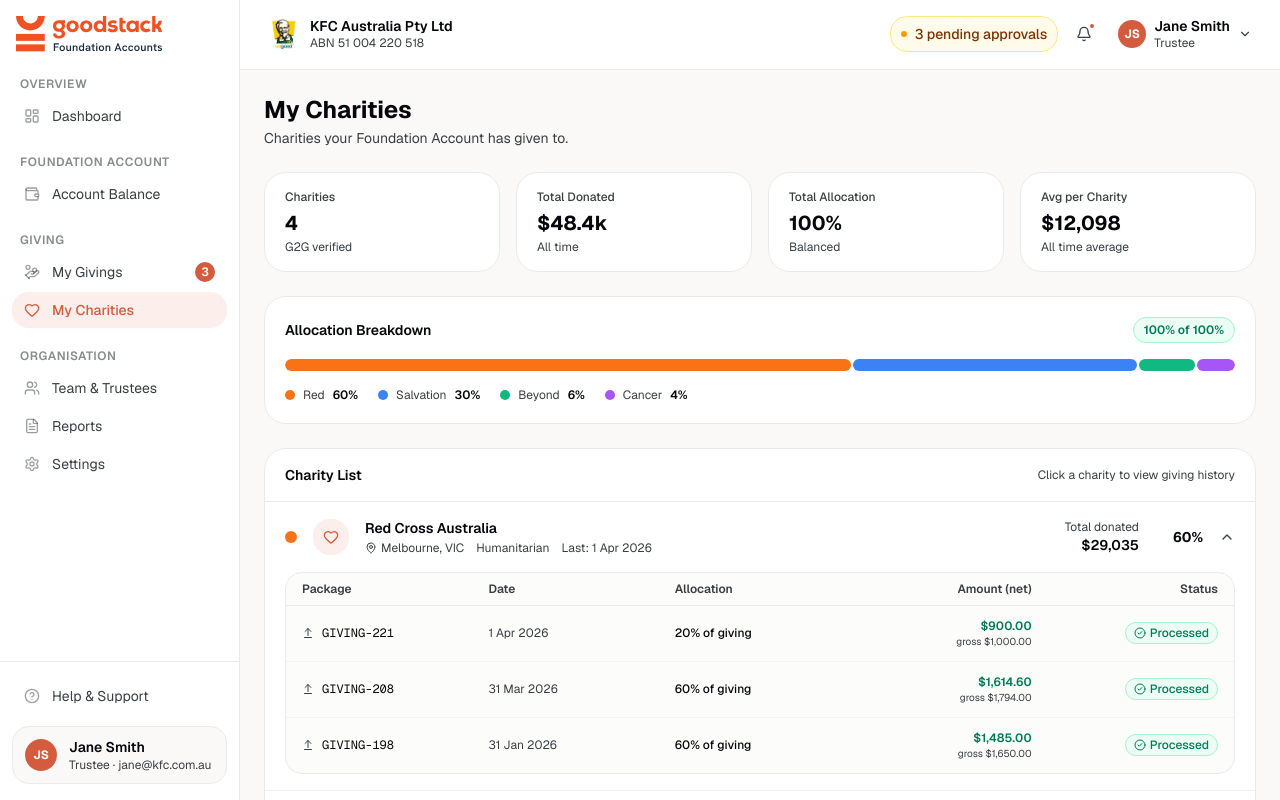
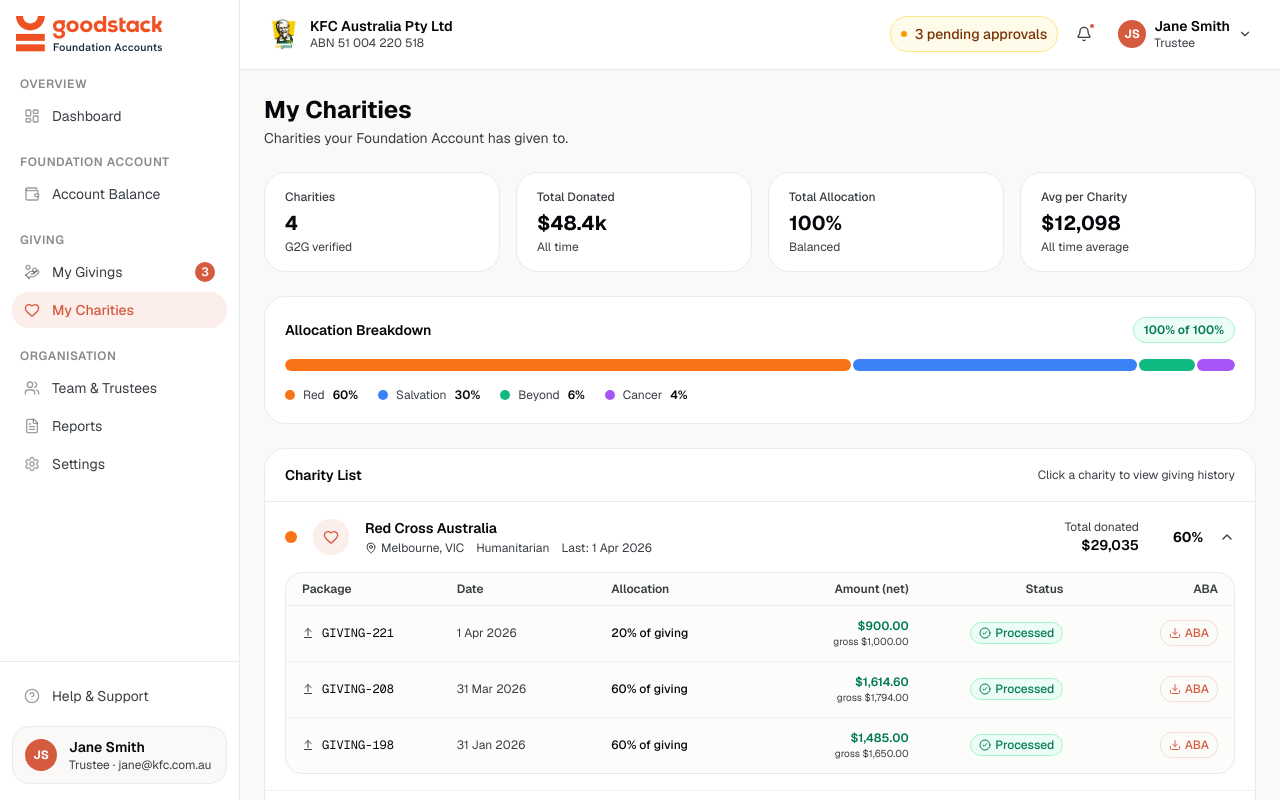
Before and after one commit to EmpiteYomal/g2g-foundation-accounts-customer-portal, a Next.js app: page /dashboard/charities in a window 1280 px wide. Both pictures are taken after a click on the button 760 px from the left and 536 px from the top of the page. Built offline with nearby package versions, Linux system fonts and the light colour scheme.

Commit message:
ABA file download added to processed transactions

```diff
--- a/src/components/dashboard/MyCharitiesPage.tsx
+++ b/src/components/dashboard/MyCharitiesPage.tsx
@@ -11,7 +11,9 @@
   CheckCircle2,
   Clock,
   RefreshCw,
+  Download,
 } from "lucide-react";
+import { downloadABA } from "@/lib/abaDownload";
 
 // ─── Types ────────────────────────────────────────────────────────────────────
 
@@ -75,7 +77,7 @@
 
 // ─── Charity row ──────────────────────────────────────────────────────────────
 
-function CharityRow({ charity, color }: { charity: MyCharity; color: string }) {
+function CharityRow({ charity, color }: { charity: MyCharity; color: string; }) {
   const [expanded, setExpanded] = useState(false);
   const history = GIVING_HISTORY[charity.id] ?? [];
 
@@ -137,18 +139,19 @@
                 <p className="text-xs text-muted-foreground text-center py-6">No giving history yet.</p>
               ) : (
                 <>
-                  <div className="grid grid-cols-5 gap-4 px-4 py-2 border-b border-border">
+                  <div className="grid grid-cols-6 gap-3 px-4 py-2 border-b border-border">
                     <p className="text-xs font-semibold text-muted-foreground">Package</p>
                     <p className="text-xs font-semibold text-muted-foreground">Date</p>
                     <p className="text-xs font-semibold text-muted-foreground">Allocation</p>
                     <p className="text-xs font-semibold text-muted-foreground text-right">Amount (net)</p>
                     <p className="text-xs font-semibold text-muted-foreground text-right">Status</p>
+                    <p className="text-xs font-semibold text-muted-foreground text-right">ABA</p>
                   </div>
                   {history.map((r) => {
                     const s = statusConfig[r.status];
                     const StatusIcon = s.icon;
                     return (
-                      <div key={r.packageId + r.date} className="grid grid-cols-5 gap-4 px-4 py-3 border-b border-border/50 last:border-0 items-center">
+                      <div key={r.packageId + r.date} className="grid grid-cols-6 gap-3 px-4 py-3 border-b border-border/50 last:border-0 items-center">
                         <div className="flex items-center gap-2">
                           <ArrowUpFromLine className="w-3 h-3 text-muted-foreground flex-shrink-0" />
                           <span className="text-xs font-mono text-foreground">{r.packageId}</span>
@@ -164,6 +167,21 @@
                             <StatusIcon className="w-3 h-3" />
                             {s.label}
                           </span>
+                        </div>
+                        <div className="flex justify-end">
+                          {r.status === "processed" ? (
+                            <button
+                              type="button"
+                              onClick={() => downloadABA({ packageId: r.packageId, charityName: charity.name, netAmount: r.netAmount })}
+                              title="Download ABA file"
+                              className="inline-flex items-center gap-1 text-xs font-medium text-primary hover:text-primary/80 hover:bg-primary/5 px-2 py-1 rounded-lg transition-colors border border-primary/20 hover:border-primary/40"
+                            >
+                              <Download className="w-3 h-3" />
+                              ABA
+                            </button>
+                          ) : (
+                            <span className="text-xs text-muted-foreground/40">—</span>
+                          )}
                         </div>
                       </div>
                     );
--- a/src/components/dashboard/PendingDisbursementsPage.tsx
+++ b/src/components/dashboard/PendingDisbursementsPage.tsx
@@ -21,7 +21,9 @@
   CalendarDays,
   Repeat,
   ShieldCheck,
+  Download,
 } from "lucide-react";
+import { downloadABA } from "@/lib/abaDownload";
 import { Button } from "@/components/ui/button";
 import { Input } from "@/components/ui/input";
 import { Label } from "@/components/ui/label";
@@ -748,6 +750,19 @@
                             <CIcon className="w-3 h-3" />
                             {cCfg.label}
                           </span>
+                          {line.status === "processed" && (
+                            <div className="pt-1">
+                              <button
+                                type="button"
+                                onClick={() => downloadABA({ packageId: pkg.id, charityName: line.charity, netAmount: line.netAmount })}
+                                title="Download ABA file"
+                                className="inline-flex items-center gap-1.5 text-xs font-medium text-primary hover:text-primary/80 hover:bg-primary/5 px-2.5 py-1 rounded-lg transition-colors border border-primary/20 hover:border-primary/40"
+                              >
+                                <Download className="w-3 h-3" />
+                                Download ABA
+                              </button>
+                            </div>
+                          )}
                         </div>
                       </div>
                     </div>
--- /dev/null
+++ b/src/lib/abaDownload.ts
@@ -0,0 +1,160 @@
+/**
+ * Generates and downloads an ABA (Australian Banking Association) file
+ * for a single processed fund transfer to a charity.
+ *
+ * ABA file spec: DE/NAB standard (fixed-width 120-char records)
+ * Record types: 0 = header, 1 = detail, 7 = file total
+ */
+
+function pad(str: string, len: number, char = " ", right = false): string {
+  const s = String(str).slice(0, len);
+  const padding = char.repeat(len - s.length);
+  return right ? padding + s : s + padding;
+}
+
+function padRight(str: string, len: number, char = " "): string {
+  return pad(str, len, char, true);
+}
+
+function formatABADate(): string {
+  const d = new Date();
+  const dd = String(d.getDate()).padStart(2, "0");
+  const mm = String(d.getMonth() + 1).padStart(2, "0");
+  const yy = String(d.getFullYear()).slice(2);
+  return `${dd}${mm}${yy}`;
+}
+
+function centsStr(amount: number, len: number): string {
+  const cents = Math.round(amount * 100);
+  return String(cents).padStart(len, "0");
+}
+
+export type ABATransactionParams = {
+  /** The giving package ID e.g. GIVING-221 */
+  packageId: string;
+  /** Charity name */
+  charityName: string;
+  /** Net amount transferred (AUD) */
+  netAmount: number;
+  /** Charity BSB (use a placeholder if unknown) */
+  charityBsb?: string;
+  /** Charity account number (placeholder if unknown) */
+  charityAccount?: string;
+};
+
+export function downloadABA(params: ABATransactionParams): void {
+  const {
+    packageId,
+    charityName,
+    netAmount,
+    charityBsb = "032-085",      // placeholder BSB
+    charityAccount = "123456789", // placeholder account
+  } = params;
+
+  const date = formatABADate();
+  const description = pad(`G2G ${packageId}`, 12);
+
+  // ── Record 0: File header (120 chars) ────────────────────────────────────────
+  // pos 1      : record type "0"
+  // pos 2-18   : BSB + account (blank for header)
+  // pos 19-20  : reserved (blank)
+  // pos 21-22  : sequence number
+  // pos 23-25  : bank abbreviation
+  // pos 26-32  : reserved
+  // pos 33-58  : user name (26 chars)
+  // pos 59-64  : user ID (APCA number, 6 digits)
+  // pos 65-76  : file description (12 chars)
+  // pos 77-82  : date (DDMMYY)
+  // pos 83-86  : time (blank — optional)
+  // pos 87-120 : reserved blanks
+  const header =
+    "0" +
+    "      " +               // BSB (blank for header)
+    "         " +            // account (blank)
+    "  " +                   // reserved
+    "01" +                   // sequence
+    "GST" +                  // bank abbreviation (Goodstack)
+    "       " +              // reserved
+    pad("GOODSTACK FA", 26) +
+    "977777" +               // APCA user ID (placeholder)
+    description +
+    date +
+    "    " +                 // time (optional)
+    " ".repeat(36);          // reserved
+
+  // ── Record 1: Detail transaction (120 chars) ──────────────────────────────────
+  // pos 1      : record type "1"
+  // pos 2-8    : BSB "032-085"
+  // pos 9-17   : account number (right-justified, blank-filled)
+  // pos 18     : indicator (blank = standard, W/X/Y/Z = withholding)
+  // pos 19-20  : transaction code "50" = credit
+  // pos 21-28  : amount in cents (8 digits)
+  // pos 29-54  : title of account (26 chars)
+  // pos 55-79  : lodgement ref (18 chars — right filled)
+  // pos 80-87  : trace BSB
+  // pos 88-96  : trace account
+  // pos 97-112 : remitter name (16 chars)
+  // pos 113-120: withholding tax (8 zeros if none)
+  const bsbFormatted = charityBsb.replace(/[^0-9]/g, "").slice(0, 6);
+  const bsbStr = `${bsbFormatted.slice(0, 3)}-${bsbFormatted.slice(3)}`;
+  const acctStr = padRight(charityAccount.replace(/\s/g, "").slice(0, 9), 9);
+  const amountStr = centsStr(netAmount, 8);
+  const accountTitle = pad(charityName.slice(0, 26), 26);
+  const lodgementRef = pad(packageId.slice(0, 18), 18);
+  const traceBsb = "032-085";
+  const traceAcct = padRight("999999999", 9);
+  const remitter = pad("GOODSTACK FA", 16);
+
+  const detail =
+    "1" +
+    bsbStr +
+    acctStr +
+    " " +      // indicator
+    "50" +     // credit transaction code
+    amountStr +
+    accountTitle +
+    lodgementRef +
+    traceBsb +
+    traceAcct +
+    remitter +
+    "00000000"; // withholding tax (zero)
+
+  // ── Record 7: File total (120 chars) ─────────────────────────────────────────
+  // pos 1      : record type "7"
+  // pos 2-8    : "999-999"
+  // pos 9-17   : blank
+  // pos 18-26  : net total (9 digits, right-justified)
+  // pos 27-35  : credit total (9 digits)
+  // pos 36-44  : debit total (9 digits, zeros)
+  // pos 45-54  : reserved blanks
+  // pos 55-57  : count of detail records (right-justified, space-filled)
+  // pos 58-120 : reserved blanks
+  const netTotalStr = centsStr(netAmount, 10);
+  const creditTotalStr = centsStr(netAmount, 10);
+  const debitTotalStr = "0000000000";
+  const recordCount = padRight("1", 6);
+
+  const trailer =
+    "7" +
+    "999-999" +
+    "         " +      // blank account
+    netTotalStr +
+    creditTotalStr +
+    debitTotalStr +
+    " ".repeat(24) +   // reserved
+    recordCount +
+    " ".repeat(40);    // reserved
+
+  const content = [header, detail, trailer].join("\r\n") + "\r\n";
+
+  // ── Trigger download ──────────────────────────────────────────────────────────
+  const blob = new Blob([content], { type: "text/plain" });
+  const url = URL.createObjectURL(blob);
+  const a = document.createElement("a");
+  a.href = url;
+  a.download = `${packageId}-${charityName.replace(/\s+/g, "-").replace(/[^a-zA-Z0-9-]/g, "")}.aba`;
+  document.body.appendChild(a);
+  a.click();
+  document.body.removeChild(a);
+  URL.revokeObjectURL(url);
+}
```
